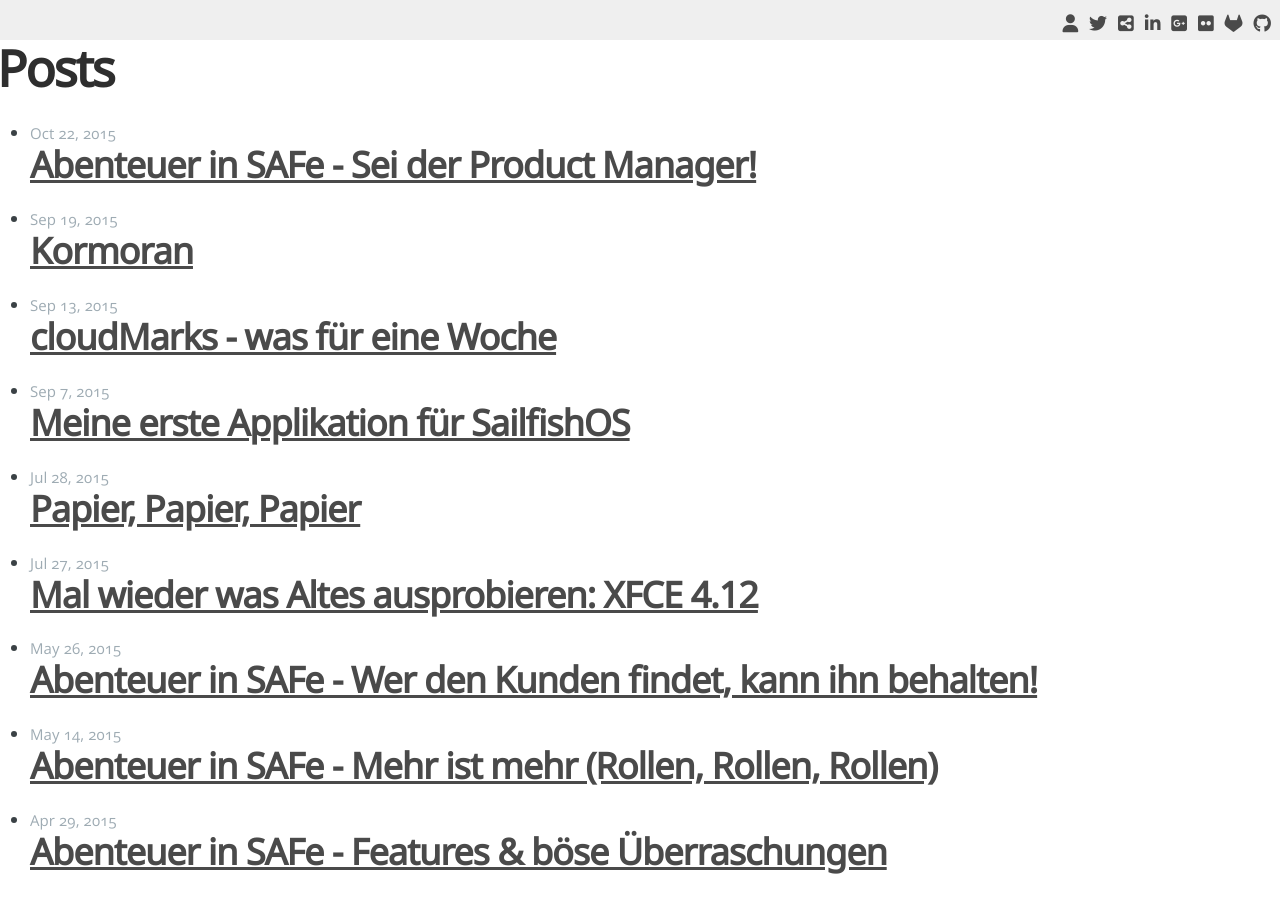
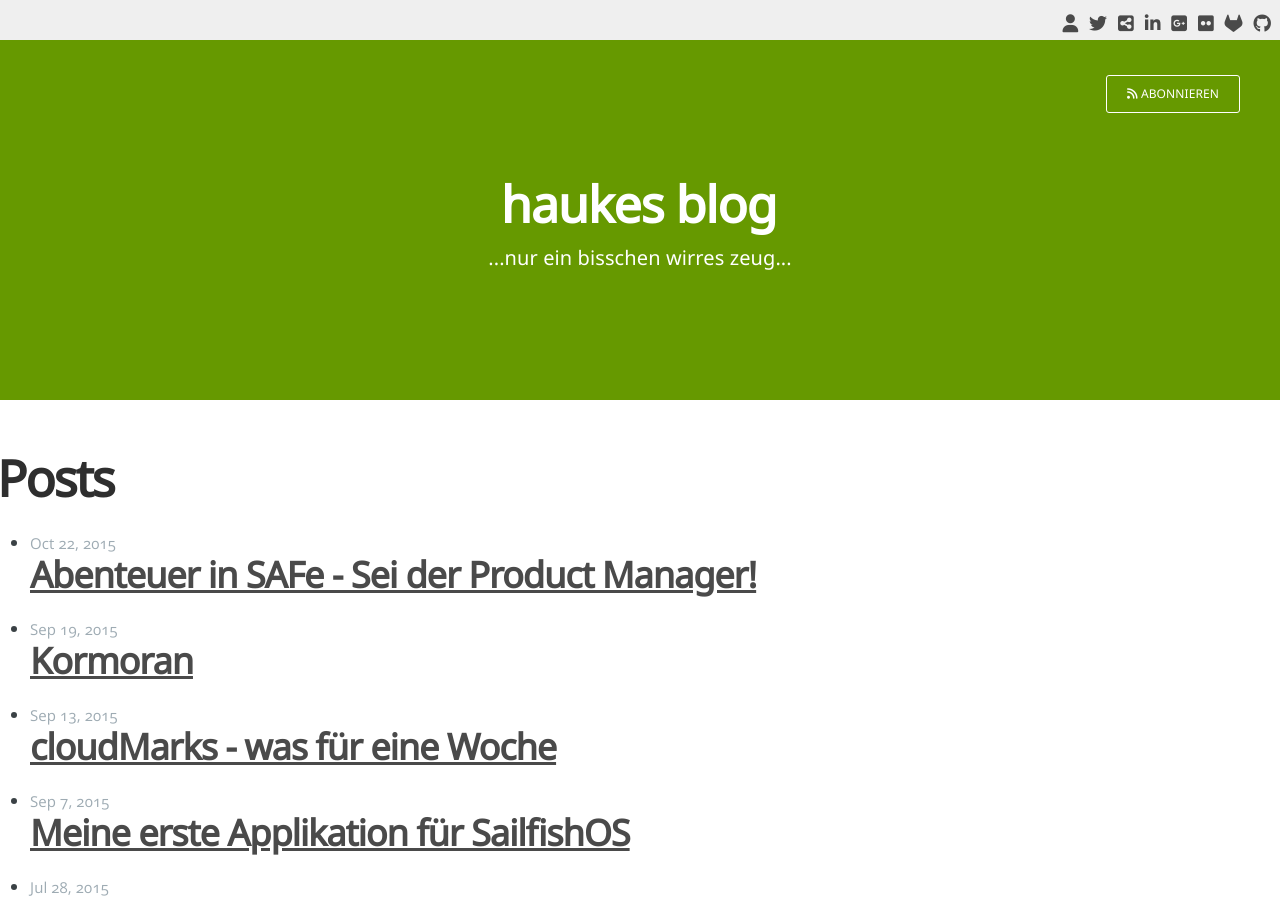
Before and after one commit to hwesselmann/hwesselmann.gitlab.io, a Jekyll site: the page built from index.html, in a window 1280 px wide and 900 px high. Built offline with Jekyll 4.4.1, drawn with Linux system fonts in a browser that asks for light colours; nearby versions of some CDN libraries.

Commit message:
Adapt site configuration and insert some liquid tags

```diff
--- a/_config.yml
+++ b/_config.yml
@@ -6,16 +6,18 @@
 # 'jekyll serve'. If you change this file, please restart the server process.
 
 # Site settings
-title: Your awesome title
-email: your-email@domain.com
+title: haukes blog
+tagline: ...nur ein bisschen wirres zeug...
+email: hauke@h-dawg.de
 description: > # this means to ignore newlines until "baseurl:"
   Write an awesome description for your new site here. You can edit this
   line in _config.yml. It will appear in your document head meta (for
   Google search results) and in your feed.xml site description.
 baseurl: "" # the subpath of your site, e.g. /blog
-url: "http://yourdomain.com" # the base hostname & protocol for your site
-twitter_username: jekyllrb
-github_username:  jekyll
+url: "http://hwesselmann.gitlab.io" # the base hostname & protocol for your site
+twitter_username: hwesselmann
+github_username:  hwesselmann
+gitlab_username: hwesselmann
 
 # Build settings
 markdown: kramdown
--- a/_includes/header.html
+++ b/_includes/header.html
@@ -1,11 +1,11 @@
 <header class="main-header no-cover">
   <nav class="main-nav overlay clearfix">
-    <a class="subscribe-button" href="http://www.h-dawg.de/feed.xml"><i class="fa fa-rss"></i>&nbsp;Abonnieren</a>
+    <a class="subscribe-button" href="{{ site.url }}/feed.xml"><i class="fa fa-rss"></i>&nbsp;Abonnieren</a>
   </nav>
   <div class="vertical">
     <div class="main-header-content inner">
-      <h1 class="page-title">haukes blog</h1>
-      <h2 class="page-description">...nur ein bisschen wirres Zeug...</h2>
+      <h1 class="page-title">{{ site.title }}</h1>
+      <h2 class="page-description">{{ site.tagline }}</h2>
     </div>
   </div>
   <a class="scroll-down" href="#content" data-offset="-45"><span class="hidden"><i class="fa fa-chevron-down"></i>&nbsp;Scroll Down</span></a>
--- a/_includes/social-links.html
+++ b/_includes/social-links.html
@@ -1,10 +1,10 @@
 <div class="top-nav">
-  <a href="http://www.h-dawg.de/about/" title="über mich"><i class="fa fa-user"></i></a>
-  <a href="https://twitter.com/hwesselmann" target="_blank" title="mein twitter-profil"><i class="fa fa-twitter"></i></a>
+  <a href="{{ site.url }}/about/" title="über mich"><i class="fa fa-user"></i></a>
+  <a href="https://twitter.com/{{ site.twitter_username }}" target="_blank" title="mein twitter-profil"><i class="fa fa-twitter"></i></a>
   <a href="https://diasp.eu/people/25dc1520270f0133d5fd5404a6b20780" target="_blank" title="mein diaspora-profil"><i class="fa fa-share-alt-square"></i></a>
   <a href="http://www.linkedin.com/in/haukewesselmann" target="_blank" title="mein profil auf linkedin"><i class="fa fa-linkedin"></i></a>
   <a href="https://plus.google.com/+HaukeWesselmann" target="_blank" title="mein profil bei google+"><i class="fa fa-google-plus-square"></i></a>
   <a href="http://www.flickr.com/photos/wesselmann" target="_blank" title="meine flickr-gallerie"><i class="fa fa-flickr"></i></a>
-  <a href="https://gitlab.com/u/hwesselmann" target="_blank" title="mein zeug auf gitlab"><i class="fa fa-gitlab"></i></a>
-  <a href="https://github.com/hwesselmann" target="_blank" title="mein zeug auf github"><i class="fa fa-github"></i></a>
+  <a href="https://gitlab.com/u/{{ site.gitlab_username }}" target="_blank" title="mein zeug auf gitlab"><i class="fa fa-gitlab"></i></a>
+  <a href="https://github.com/{{ site.github_username }}" target="_blank" title="mein zeug auf github"><i class="fa fa-github"></i></a>
 </div>
--- a/_layouts/default.html
+++ b/_layouts/default.html
@@ -7,6 +7,8 @@
 
     {% include social-links.html %}
 
+    {% include header.html %}
+
     {{ content }}
 
     {% include footer.html %}
```
